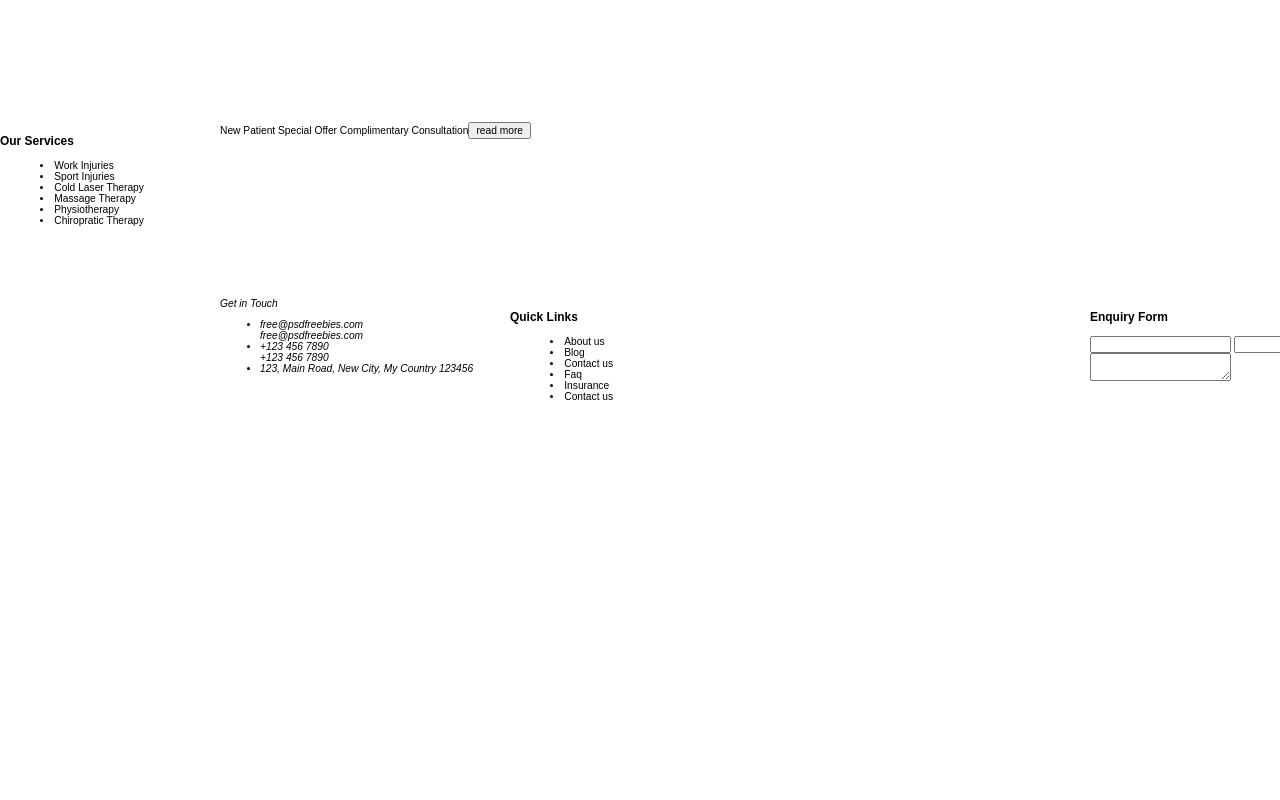
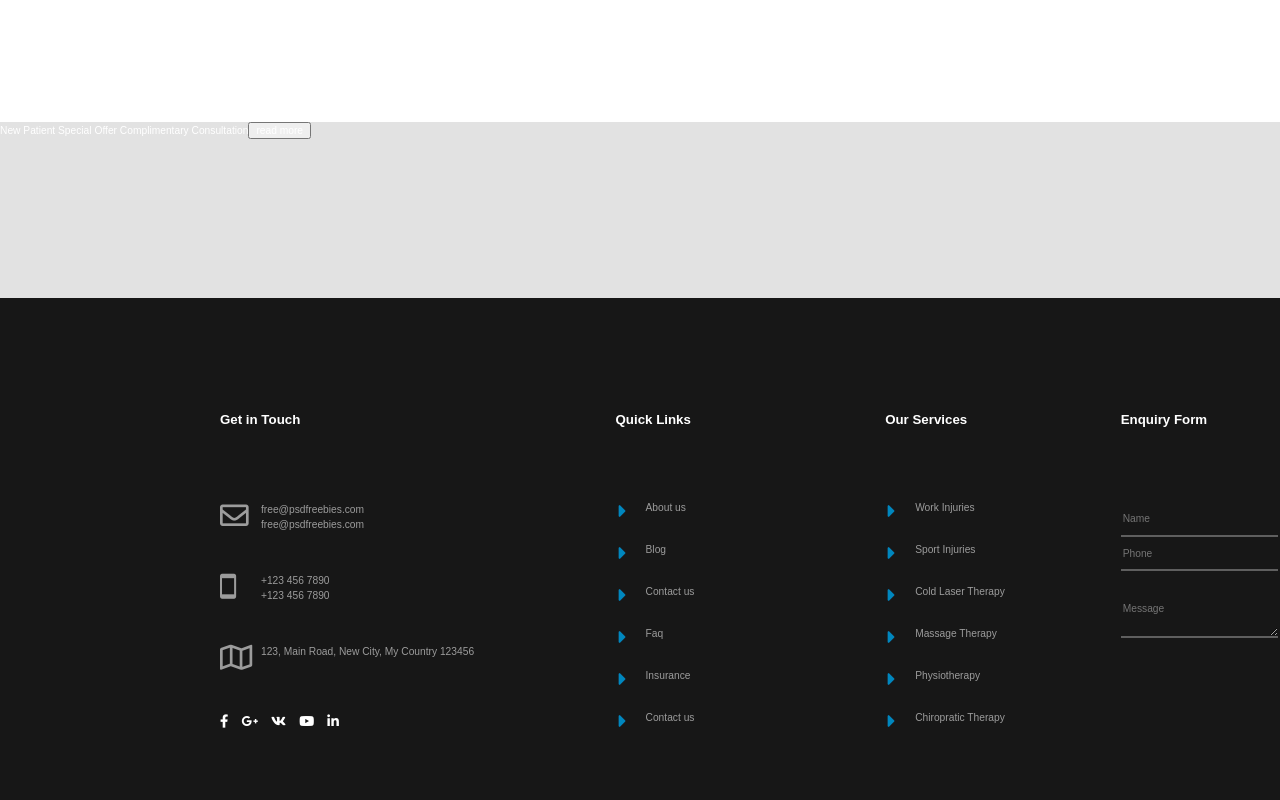
Before and after one commit to alexferdinand/GBhtml5css3, a plain HTML site: page index.html in a window 1280 px wide. Shown: the part 5040-5840 px from the top of the page. Drawn offline with nearby package versions, Linux system fonts and the light colour scheme.

Commit message:
Промежуточный коммит 17.11.2019

```diff
--- a/css/style.less
+++ b/css/style.less
@@ -87,6 +87,91 @@
             }
         }
     }
+
+    footer {
+
+        background-color: #171717;
+        color: #fff;
+
+        & .offer {
+            background-color: #e2e2e2;
+        }
+
+        & address {
+
+            & menu {
+                margin: 0px;
+                padding: 0px;
+                color: #9c9c9c;
+
+                & li {
+                    margin: 30px 0px 0px 0px;
+                    width: 100%;
+                    list-style-type: none;
+                    height: 4rem;
+                    display: block;
+                    line-height: 1.5rem;
+                    font-style: normal;
+                }
+
+                & .email,
+                .phone,
+                .post {
+
+
+                    & i {
+                        display: block;
+                        width: 3.0rem;
+                        float: left;
+                        font-size: 2.8rem;
+                        font-weight: 200;
+                        margin-right: 1.0rem;
+                    }
+                }
+            }
+
+            & .socials i {
+                margin-top: 30px;
+                color:#fff;
+                font-size: 1.3rem;
+                margin-right: 1rem;
+            }
+        }
+
+
+
+        & nav menu,
+        .services menu {
+            padding: 0px;
+            margin: 0px;
+            color: #9c9c9c;
+
+            & li {
+                list-style-type: none;
+                display: block;
+                height: 42px;
+                background: url('../img/list-style.png') no-repeat;
+                padding-left: 30px;
+            }
+        }
+
+        & .enquiry {}
+
+        & .copyright {
+            color:#615555;
+            font-size: .8rem;
+        }
+
+        & h3 {
+            font-family: OpenSans, sans-serif;
+            font-style: normal;
+            font-size: 1.3rem;
+            font-weight: 700;
+        }
+
+
+    }
+
 
     ///////////////////////////////////////////////////////////////
 
@@ -358,12 +443,11 @@
 
     footer {
         display: grid;
-        justify-content: center;
         grid-template-rows: 176px 1fr 130px;
         grid-template-columns: @paddingsRL repeat(4, 1fr) @paddingsRL;
         grid-template-areas:
-            ". offer offer offer offer ."
-            ". address nav services enquiry. "
+            "offer offer offer offer offer offer"
+            ". address nav services enquiry . "
             ". . copyright copyright . .";
 
         & .offer {
@@ -376,14 +460,47 @@
 
         & nav {
             grid-area: nav;
+            justify-self: center;
         }
 
         & .services {
             grid-area: services;
+            justify-self: center;
+
         }
 
         & .enquiry {
             grid-area: enquiry;
+            padding-left: 3rem;
+
+            & input:not([type="submit"]), textarea {
+                width:15rem;
+                height: 3rem;
+                border: 0px #171717;
+                background-color: #171717;
+                border-bottom: 2px  solid #5f5f5f;
+
+            }
+            & input:not([type="text"]), textarea {
+                margin-bottom: 30px;
+            }
+
+        }
+
+        & .copyright {
+            grid-area: copyright;
+        }
+
+        & address,
+        .enquiry,
+        nav,
+        .services {
+            &menu {}
+
+            & h3 {
+                margin-top: 114px;
+                margin-bottom: 75px;
+            }
         }
 
     }
--- a/index.html
+++ b/index.html
@@ -6,6 +6,7 @@
         <title>Care Point - Best Doctor</title>
         <link rel="stylesheet" href="css/style.css">
         <link href="fontawesome/css/all.css" rel="stylesheet">
+        <link href="https://unpkg.com/ionicons@4.5.10-0/dist/css/ionicons.min.css" rel="stylesheet">
     </head>
 
     <body>
@@ -162,16 +163,24 @@
         <footer>
             <div class="offer">New Patient Special Offer Complimentary Consultation<button>read more</button></div>
             <address>
-            <div>Get in Touch</div>
-            <ul>
-                <li id="email">free@psdfreebies.com<br>free@psdfreebies.com</li>
-                <li id="phone">+123 456 7890<br>+123 456 7890</li>
-                <li id="post">123, Main Road, New City, My Country 123456</li>
-            </ul>
+                <h3>Get in Touch</h3>
+                <menu>
+                    <li class="email"><i class="far fa-envelope"></i>free@psdfreebies.com<br>free@psdfreebies.com</li>
+                    <li class="phone"><i class="icon ion-md-phone-portrait"></i>+123 456 7890<br>+123 456 7890</li>
+                    <li class="post"><i class="far fa-map"></i>123, Main Road, New City, My Country 123456</li>
+                </menu>
+               <div class="socials">
+                     <a href="#"><i class="fab fa-facebook-f"> </i></a>
+                     <a href="#"><i class="fab fa-google-plus-g"> </i></a>
+                     <a href="#"><i class="fab fa-vk"> </i></a>
+                     <a href="#"><i class="fab fa-youtube"> </i></a>
+                     <a href="#"><i class="fab fa-linkedin-in"> </i></a>
+                </div>
             </address>
             <nav>
+
                 <h3>Quick Links</h3>
-            <menu id="links">
+                <menu class="links">
                     <li>About us</li>
                     <li>Blog</li>
                     <li>Contact us</li>
@@ -179,8 +188,9 @@
                     <li>Insurance</li>
                     <li>Contact us</li>
                 </menu>
+
             </nav>
-        <div id="services">
+            <div class="services">
                 <h3>Our Services</h3>
                 <menu>
                     <li>Work Injuries</li>
@@ -193,14 +203,17 @@
             </div>
             <div class="enquiry">
                 <h3>Enquiry Form</h3>
-            <form>
-                <input type="text">
-                <input type="tel">
-                <textarea></textarea>
+                <form action="#">
+                    <input type="text" placeholder="Name">
+                    <input type="tel" placeholder="Phone">
+                    <textarea placeholder="Message"></textarea>
+                    <input type="submit" value="SUBMIT">
                 </form>
             </div>
 
             <div class="copyright">Copyright &copy; 2017. PSDFreebies.com | Best PSD Template for freelancer and agencies
             </div>
         </footer>
-</body></html>
+    </body>
+
+    </html>
```
Also changed, not shown: css/style.css, img/list-style.png (added). Lines whose indentation alone changed are shown as unchanged.
